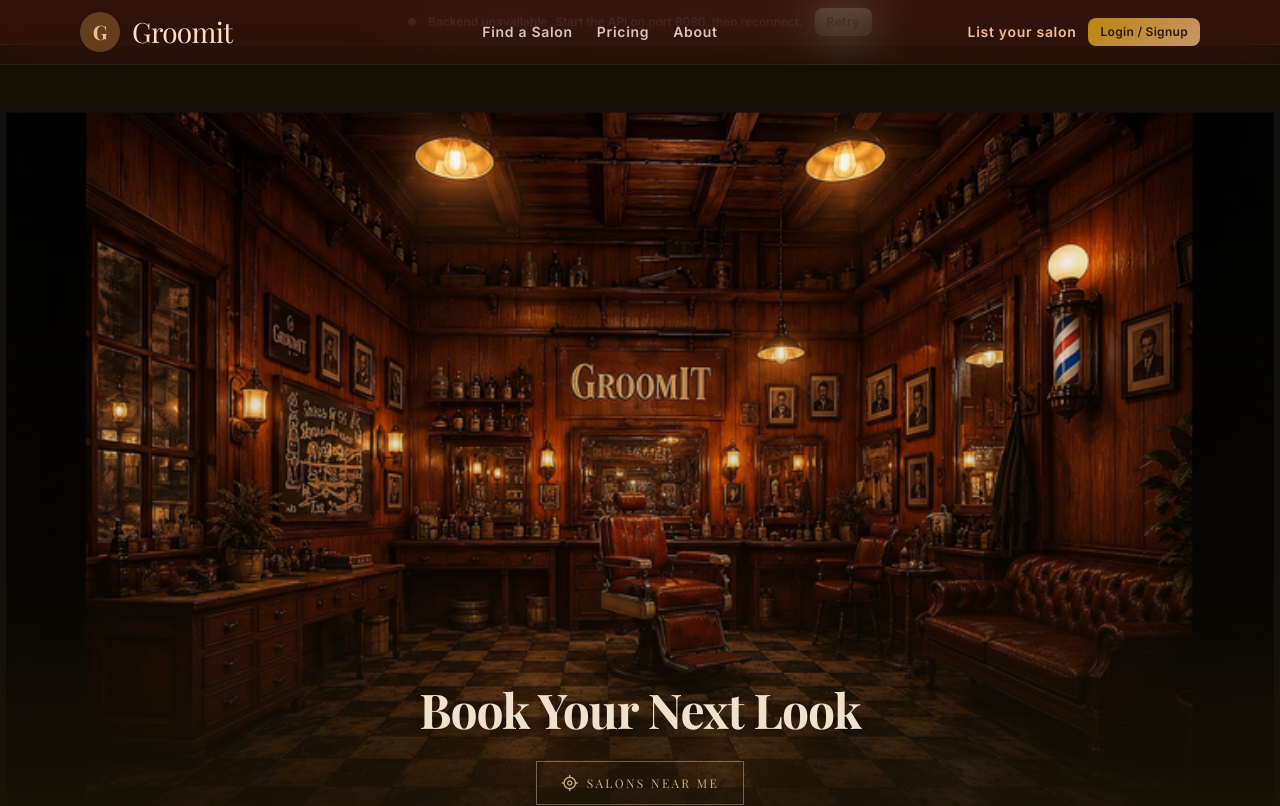
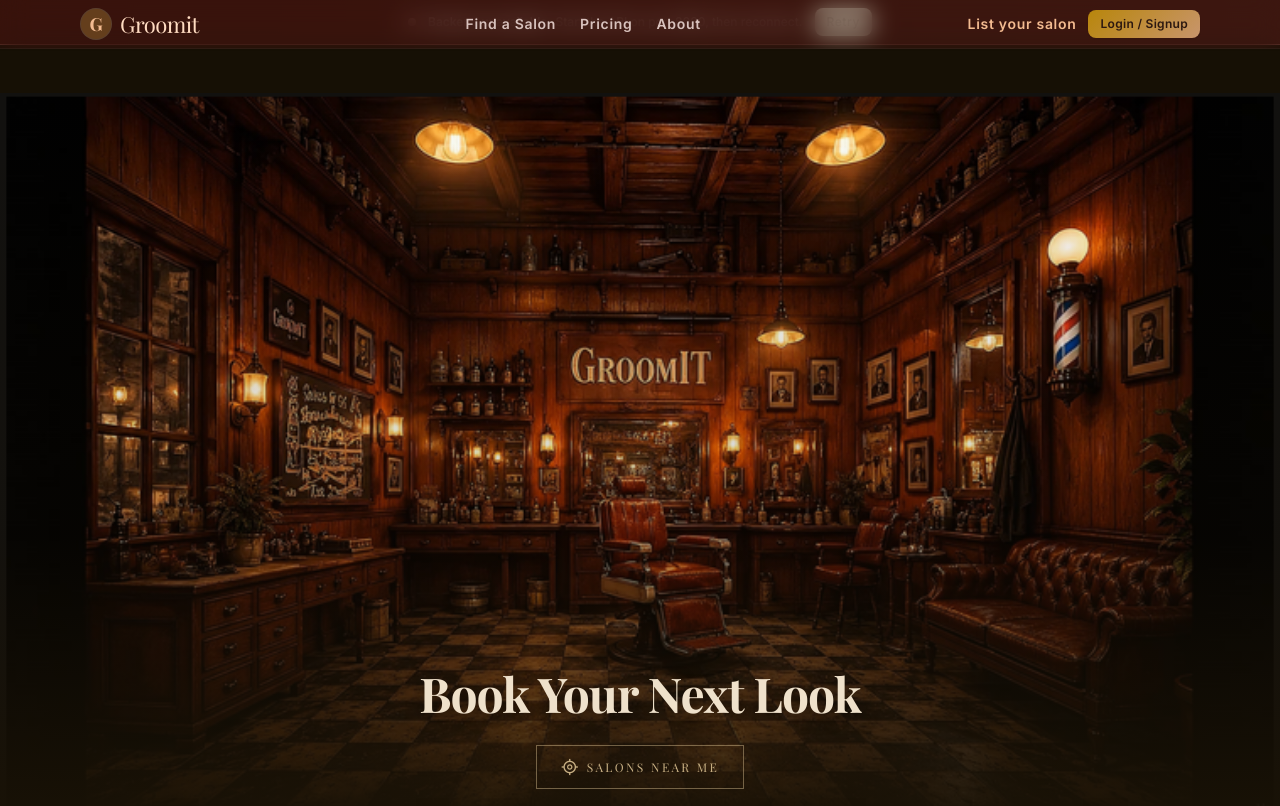
Before and after one commit to Tushargg1/hairsaloon, a React (Vite) app in the folder frontend/: page / in a window 1280 px wide. Shown: the top 806 px of the page. Built offline with nearby package versions, Linux system fonts and the light colour scheme; no server answers; a web font is replaced by a local one.

Commit message:
Smaller, more translucent navbar

```diff
--- a/frontend/src/platform/PlatformLayout.jsx
+++ b/frontend/src/platform/PlatformLayout.jsx
@@ -6,7 +6,7 @@ export default function PlatformLayout() {
   return (
     <div className="min-h-screen flex flex-col bg-[#161005]">
       <Navbar />
-      <div className="flex-grow pt-16">
+      <div className="flex-grow pt-12">
         <Outlet />
       </div>
       <Footer />
--- a/frontend/src/shared/components/Navbar.jsx
+++ b/frontend/src/shared/components/Navbar.jsx
@@ -15,14 +15,14 @@ export default function Navbar() {
   const close = () => setMenuOpen(false)
 
   return (
-    <nav className="fixed top-0 w-full z-50 bg-[#230F08]/60 backdrop-blur-xl border-b border-outline-variant/30 shadow-md transition-all duration-300">
-      <div className="flex justify-between items-center w-full px-4 lg:px-[80px] py-2 max-w-[1280px] mx-auto h-16">
+    <nav className="fixed top-0 w-full z-50 bg-[#230F08]/40 backdrop-blur-md border-b border-outline-variant/20 shadow-sm transition-all duration-300">
+      <div className="flex justify-between items-center w-full px-4 lg:px-[80px] py-1 max-w-[1280px] mx-auto h-12">
         {/* Brand */}
-        <Link to="/" className="flex items-center gap-3" aria-label="Groomit home">
-          <div className="w-10 h-10 rounded-full bg-secondary-container flex items-center justify-center border border-outline-variant/50">
-            <span className="font-display font-bold text-secondary text-xl">G</span>
+        <Link to="/" className="flex items-center gap-2" aria-label="Groomit home">
+          <div className="w-8 h-8 rounded-full bg-secondary-container flex items-center justify-center border border-outline-variant/50">
+            <span className="font-display font-bold text-secondary text-lg">G</span>
           </div>
-          <span className="font-display text-secondary-fixed tracking-tight text-[28px]">Groomit</span>
+          <span className="font-display text-secondary-fixed tracking-tight text-[22px]">Groomit</span>
         </Link>
 
         {/* Desktop Nav */}
```
